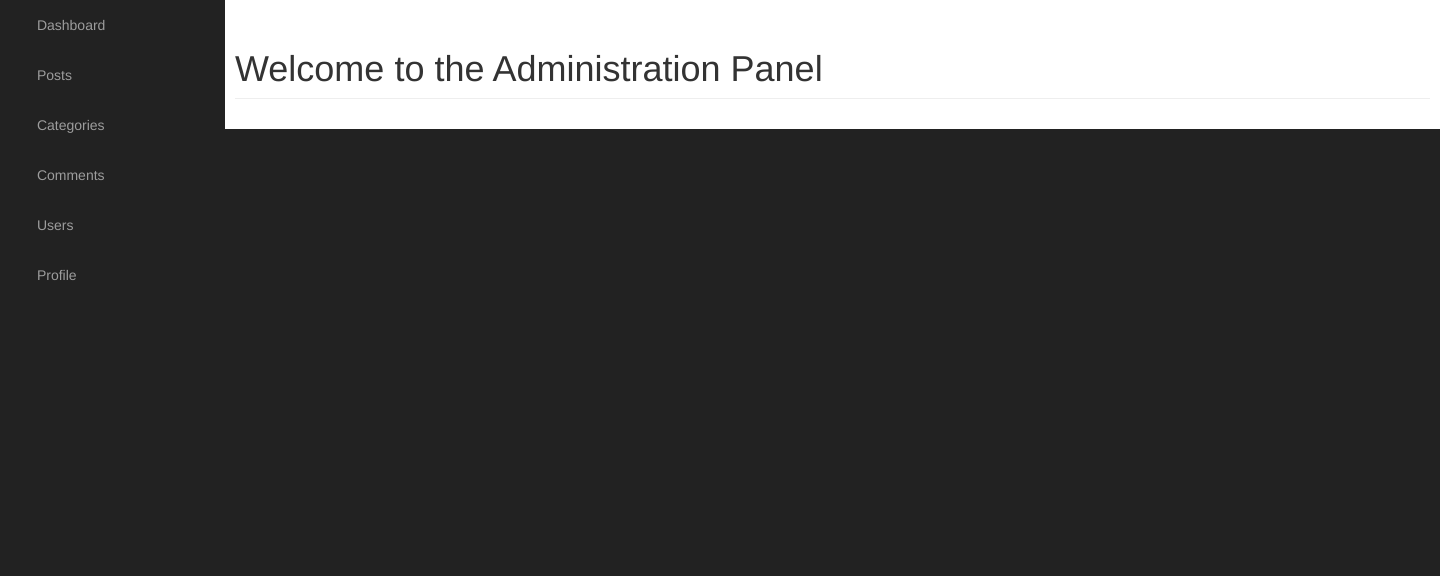
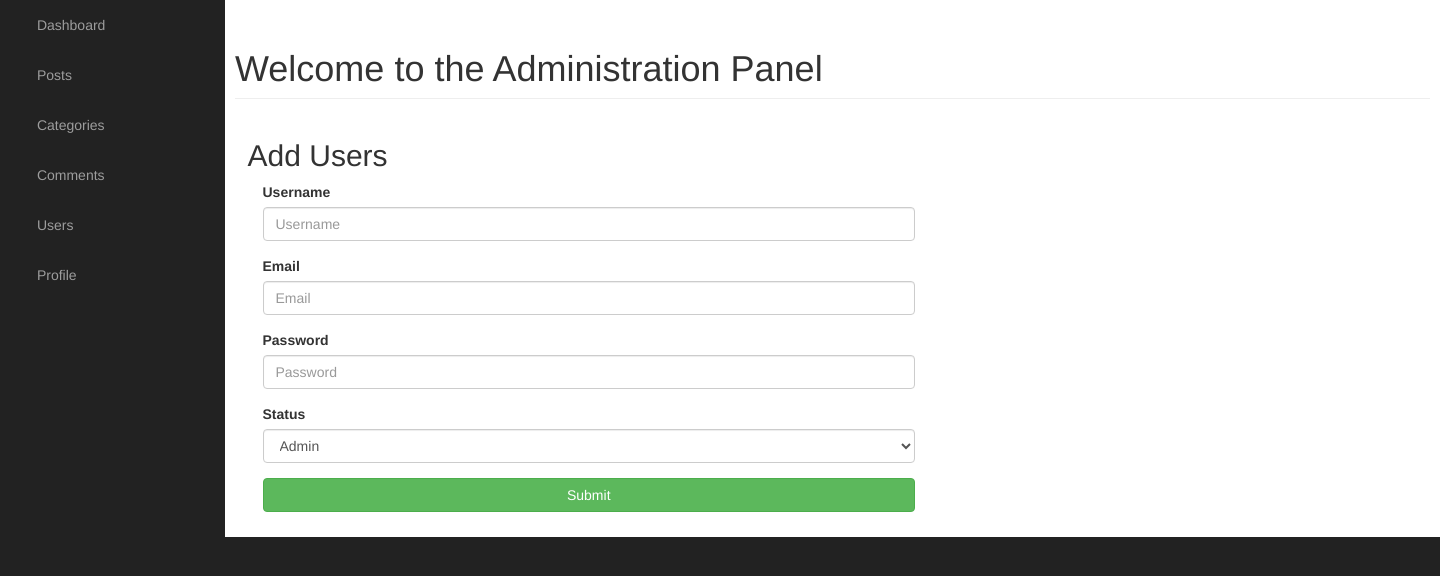
Before and after one commit to Alpheus-godswill1/blogging_system3, a PHP site: page /admin/users.php?rule=add_user in a window 1440 px wide. Shown: the part 51-627 px from the top of the page. Run offline with PHP 8.4, Linux system fonts and the light colour scheme; the visitor is signed in with stand-in values (Sample User, id 1); data that the repository does not hold is empty; some libraries are stand-ins or nearby versions; some web fonts are replaced.

Commit message:
Included the add_users.php files and the view_users.php files

```diff
--- /dev/null
+++ b/admin/includes/add_users.php
@@ -0,0 +1,37 @@
+<?php include "db.php";?>
+<?php
+$sql = "SELECT * FROM categories";
+$result = mysqli_query($connect,$sql);
+?>
+
+<div class="container">
+<div class="row">
+  <h2>Add Users</h2>
+  <div class="col-sm-12 col-lg-7">
+    <form action="" method="post" enctype="multipart/form-data">
+      <div class="form-group">
+        <label for="">Username</label>
+        <input type="text" name="user_name" placeholder="Username" class="form-control">
+      </div>
+      <div class="form-group">
+        <label for="">Email</label>
+        <input type="text" name="email" placeholder="Email" class="form-control">
+      </div>
+      <div class="form-group">
+        <label for="">Password</label>
+        <input type="text" name="Password" placeholder="Password" class="form-control">
+      </div>
+      <div class="form-group">
+        <label for="">Status</label>
+      <select class="form-control" name="status">
+        <option value="Admin">Admin</option>
+        <option value="Editor">Editor</option>
+      </select>
+      </div>
+      <div class="form-group">
+        <input type="submit" name="Submit_btn" value="Submit"  class="btn btn-success" style="width:100%">
+      </div>
+    </form>
+  </div>
+</div>
+</div>
--- a/admin/includes/navigation.php
+++ b/admin/includes/navigation.php
@@ -60,7 +60,7 @@
                                 <a href="users.php">View All Users</a>
                             </li>
                             <li>
-                                <a href="users.php?source=add_user">Add New Users</a>
+                                <a href="users.php?rule=add_user">Add New Users</a>
                             </li>
 
                         </ul>
--- a/admin/users.php
+++ b/admin/users.php
@@ -17,6 +17,23 @@
 						Welcome to the Administration Panel
 					</h1>
 
+					<?php
+					if (isset($_GET['rule'])) {
+						global $connect;
+						$add_users = $_GET['rule'];
+
+						switch ($add_users) {
+							case 'add_user':
+								include "./includes/add_users.php";
+								break;
+
+							default:
+								include "./includes/view_users.php";
+								break;
+						}
+					}
+
+					?>
 				</div>
 
 
--- a/test.php
+++ /dev/null
@@ -1,3 +0,0 @@
-<?php
-
- ?>
```
Also changed, not shown: admin/includes/view_users.php (added), test.js (deleted).
